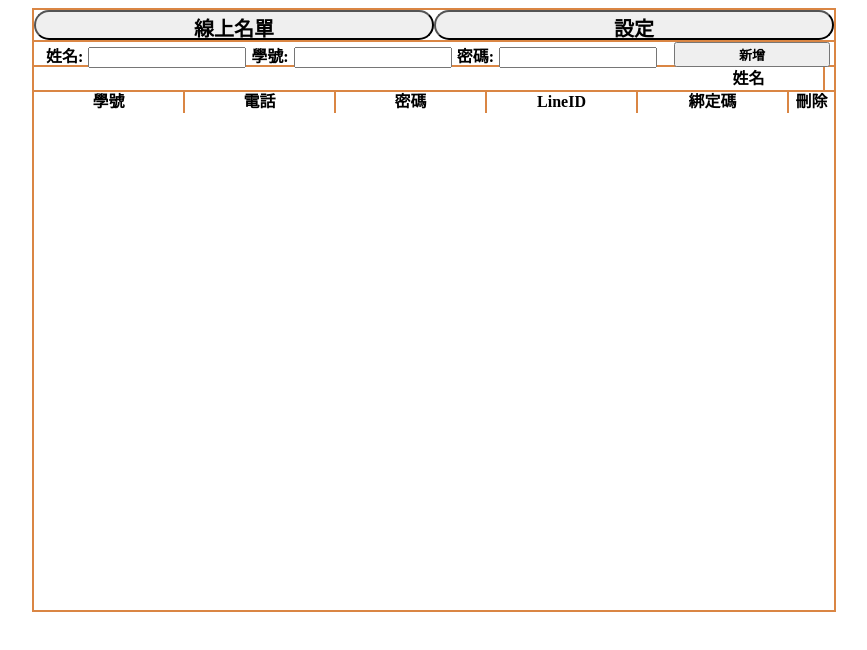
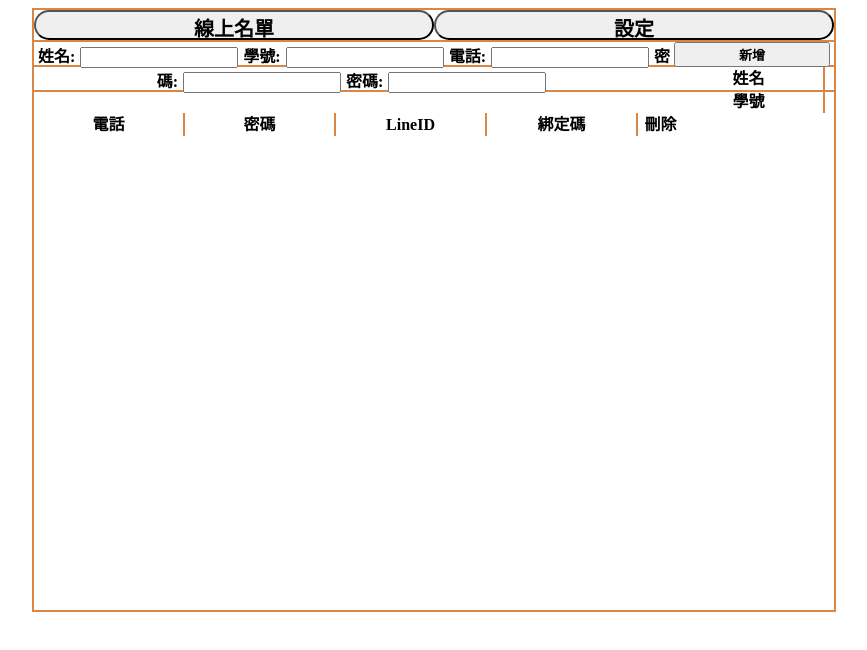
Before and after one commit to brucewaynevicetw/Line, a website: page views/index.html in a window 1280 px wide. Both pictures are taken after a click on the button "設定". Shown: the whole page, without its empty margins (206-1073 px from the left). Drawn offline with nearby package versions, Linux system fonts and the light colour scheme; no server answers.

Commit message:
Update index.html

```diff
--- a/views/index.html
+++ b/views/index.html
@@ -266,7 +266,7 @@
                 <div style="width: 100%; height: 100%;" ng-hide="settingContent" ng-controller="setting_content" ng-init="queryAll()">
                     <div style="width: 100% ; height: 23px; border-bottom: 2px solid #DA8644;">
                         <div class="setting_input_item" style="float: left; height: auto; width: 80%; padding-top: 1px;">
-                            姓名:<input ng-model="INPUT_NAME">學號:<input ng-model="INPUT_NUMBER">密碼:<input ng-model="INPUT_PASSWORD">
+                            姓名:<input ng-model="INPUT_NAME">學號:<input ng-model="INPUT_NUMBER">電話:<input ng-model="INPUT_TELEPHONE">密碼:<input ng-model="INPUT_PASSWORD">密碼:<input ng-model="INPUT_PASSWORD">
                         </div>
                         <button style="float: left; height: auto; width: calc(20% - 4px); font-weight: bold; font-size: 13px;" ng-click="addUser()">新增</button>
                     </div>
```
